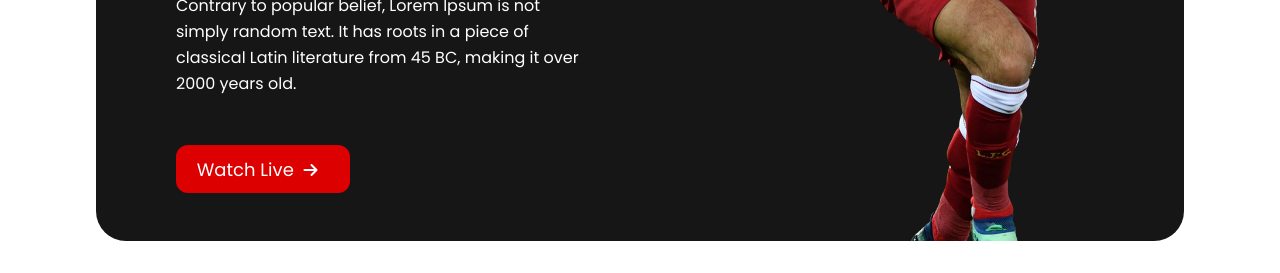
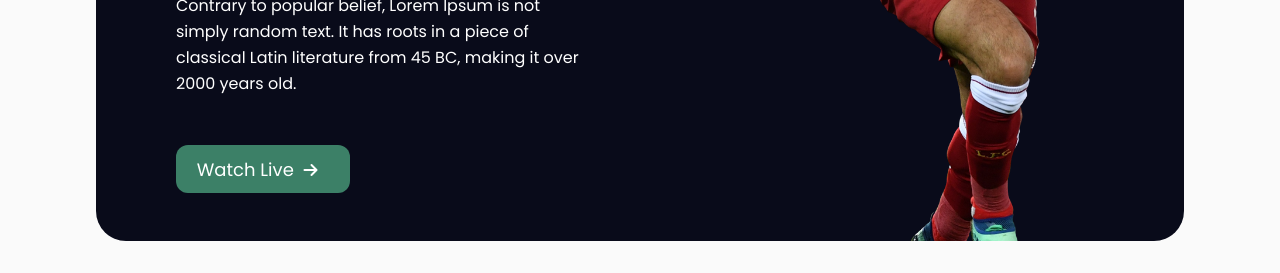
Before and after one commit to mahmud035/Fast-Score-Fifa-2022, a plain HTML site: page upcoming-match.html in a window 1280 px wide. Shown: the part 527-800 px from the top of the page. Drawn offline with Linux system fonts and the light colour scheme.

Commit message:
modify website various parts  color

```diff
--- a/css/style.css
+++ b/css/style.css
@@ -50,16 +50,18 @@ select {
 
 /* Custom Property */
 :root {
-  --bg-dark: #161616;
+  --bg-dark: hsl(233, 47%, 7%);
   --white: #fff;
-  --btn-active: #dd0000;
+  --btn-active: hsl(158, 36%, 37%);
   --text-black: #161616;
   --text-gray: #b9b9b9;
+  --very-light-blue: hsl(0, 0%, 98%);
 }
 
 body {
   font-family: 'Poppins', sans-serif;
   overflow-x: hidden;
+  background-color: var(--very-light-blue);
 }
 
 /* Common CSS Classes */
@@ -203,6 +205,7 @@ a.match-page-blog-btn {
 .card {
   border: 1px solid #e8e8e8;
   border-radius: 10px;
+  background-color: var(--white);
 }
 
 .card-text {
@@ -218,6 +221,7 @@ a.match-page-blog-btn {
   padding: 3px 8px;
   text-align: center;
   margin: 0.5rem 0 1rem;
+  cursor: pointer;
 }
 
 .card-text > h4 {
@@ -301,6 +305,7 @@ footer {
 
 .social-icon a:hover {
   background-color: var(--btn-active);
+  color: var(--white);
 }
 
 /** upcoming Match Page CSS */
@@ -319,6 +324,7 @@ footer {
   border: 1px solid #e8e8e8;
   border-radius: 10px;
   padding: 3rem 1.5rem;
+  background-color: var(--white);
 }
 
 .match-card .flags {
```
